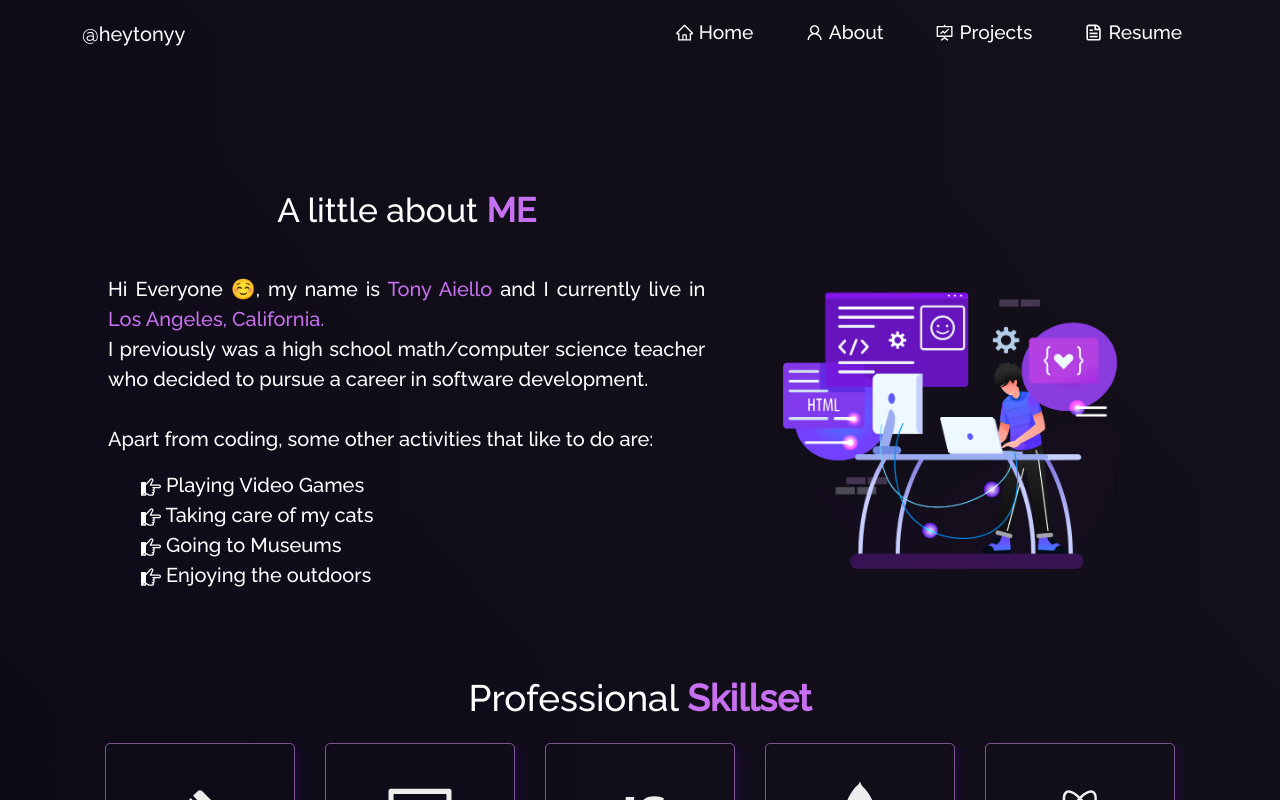
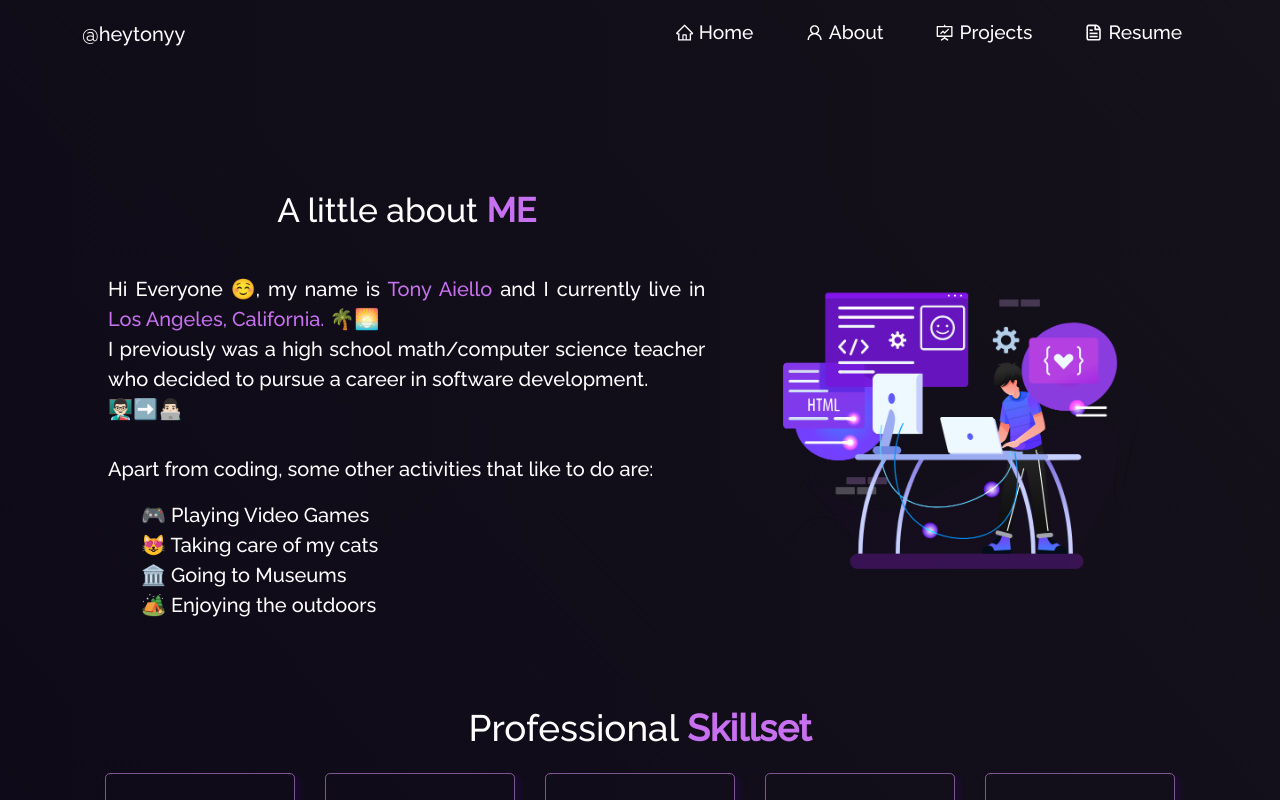
Before and after one commit to heytonyy/react-portfolio, a React (Create React App) app: page /about in a window 1280 px wide. Shown: the top 800 px of the page. Built offline with nearby package versions, Linux system fonts and the light colour scheme.

Commit message:
updated favicon & projects

```diff
--- a/src/components/About/AboutCard.jsx
+++ b/src/components/About/AboutCard.jsx
@@ -1,6 +1,5 @@
 import React from "react";
 import Card from "react-bootstrap/Card";
-import { ImPointRight } from "react-icons/im";
 
 function AboutCard() {
   return (
@@ -9,25 +8,27 @@ function AboutCard() {
         <blockquote className="blockquote mb-0">
           <p style={{ textAlign: "justify" }}>
             Hi Everyone ☺️, my name is <span className="purple"> Tony Aiello </span>
-            and I currently live in <span className="purple"> Los Angeles, California.</span>
+            and I currently live in <span className="purple"> Los Angeles, California. 🌴🌅</span>
             <br />
             I previously was a high school math/computer science teacher who decided to pursue a career in software development.
+            <br />
+            👨🏻‍🏫➡️👨🏻‍💻
             <br />
             <br />
             Apart from coding, some other activities that like to do are:
           </p>
           <ul>
             <li className="about-activity">
-              <ImPointRight /> Playing Video Games
+              🎮 Playing Video Games
             </li>
             <li className="about-activity">
-              <ImPointRight /> Taking care of my cats
+              😻 Taking care of my cats
             </li>
             <li className="about-activity">
-              <ImPointRight /> Going to Museums
+              🏛️ Going to Museums
             </li>
             <li className="about-activity">
-              <ImPointRight /> Enjoying the outdoors
+              🏕️ Enjoying the outdoors
             </li>
           </ul>
         </blockquote>
--- a/src/components/Projects/ProjectCards.jsx
+++ b/src/components/Projects/ProjectCards.jsx
@@ -5,34 +5,37 @@ import { CgWebsite } from "react-icons/cg";
 import { BsGithub } from "react-icons/bs";
 
 function ProjectCards(props) {
+  const { imgPath, title, description, ghLink, demoLink, inDevelop } = props;
+
   return (
     <Card className="project-card-view">
-      <Card.Img variant="top" src={props.imgPath} alt="card-img" />
+      <Card.Img variant="top" src={imgPath} alt="card-img" />
       <Card.Body>
-        <Card.Title>{props.title}</Card.Title>
+        <Card.Title>
+          {title} &nbsp; {inDevelop ? "(in develop)" : null}
+        </Card.Title>
         <Card.Text style={{ textAlign: "justify" }}>
-          {props.description}
+          {description}
         </Card.Text>
-        <Button variant="primary" href={props.ghLink} target="_blank">
+        <Button variant="primary" href={ghLink} target="_blank">
           <BsGithub /> &nbsp;
-          {props.isBlog ? "Blog" : "GitHub"}
+          {"GitHub"}
         </Button>
         {"\n"}
         {"\n"}
 
-        {/* If the component contains Demo link and if it's not a Blog then, it will render the below component  */}
-
-        {!props.isBlog && props.demoLink && (
+        {
+          demoLink &&
           <Button
             variant="primary"
-            href={props.demoLink}
+            href={demoLink}
             target="_blank"
             style={{ marginLeft: "10px" }}
           >
             <CgWebsite /> &nbsp;
             {"Demo"}
           </Button>
-        )}
+        }
       </Card.Body>
     </Card>
   );
--- a/src/components/Projects/Projects.jsx
+++ b/src/components/Projects/Projects.jsx
@@ -8,7 +8,7 @@ function Projects() {
 
       <Container>
         <h1 className="project-heading">
-          My Recent <strong className="purple">Works </strong>
+          My Recent <strong className="purple">Projects </strong>
         </h1>
         <p style={{ color: "white" }}>
           Here are a few projects I've worked on recently.
@@ -17,44 +17,41 @@ function Projects() {
           <Col md={4} className="project-card">
             <ProjectCard
               imgPath="https://raw.githubusercontent.com/heytonyy/media-uploads/main/set.jpg"
-              isBlog={false}
               title="SET"
               description="A time limited web-based card game: users have 10 mins and 81 cards to make “sets” of 3 based on properties of the card."
               ghLink="https://github.com/heytonyy/set-react"
               demoLink="http://13.52.220.59/"
+              inDevelop={false}
             />
           </Col>
 
           <Col md={4} className="project-card">
             <ProjectCard
               imgPath="https://raw.githubusercontent.com/heytonyy/media-uploads/main/everyday.jpg"
-              isBlog={false}
               title="Everyday"
               description="Social media platform that enables users to  post comments, send secure private messages and at 12:00am all posts / comments are cleared… once a day, everyday!"
               ghLink="https://github.com/heytonyy/everyday"
-              demoLink="#"
+              inDevelop={false}
             />
           </Col>
 
           <Col md={4} className="project-card">
             <ProjectCard
               imgPath="https://raw.githubusercontent.com/heytonyy/media-uploads/main/studentsupportsystem.jpg"
-              isBlog={false}
               title="Student Support System"
               description="Student database web system that allows teachers to share support notes to the student, and visible to only the teachers that support that student."
               ghLink="https://github.com/heytonyy/student-support-system"
-              demoLink="#"
+              inDevelop={false}
             />
           </Col>
 
           <Col md={4} className="project-card">
             <ProjectCard
               imgPath="https://raw.githubusercontent.com/heytonyy/media-uploads/main/j-parody.png"
-              isBlog={false}
               title="J-Parody"
               description="A web socket based multiplayer game where users can create and join rooms to play a game of J-Parody (a parody of the popular game Jeopardy)."
               ghLink="https://github.com/heytonyy/j-parody"
-              demoLink="#"
+              inDevelop={true}
             />
           </Col>
 
--- a/src/style/style.css
+++ b/src/style/style.css
@@ -8,6 +8,8 @@ html {
       rgba(12, 10, 22, 0.863));
 
   --imp-text-color: #c770f0;
+
+
 }
 
 .purple {
```
Also changed, not shown: 1 other file (tests, documents, lock files or other folders).
